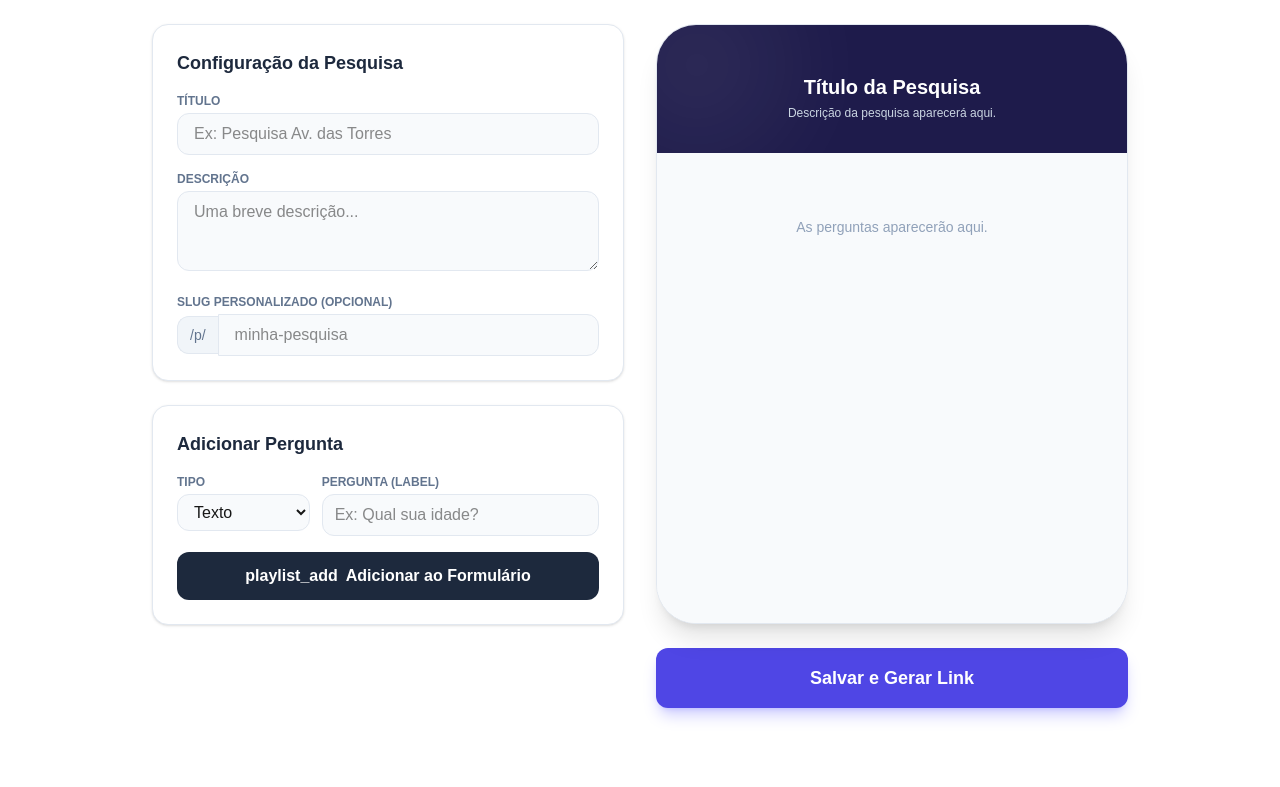
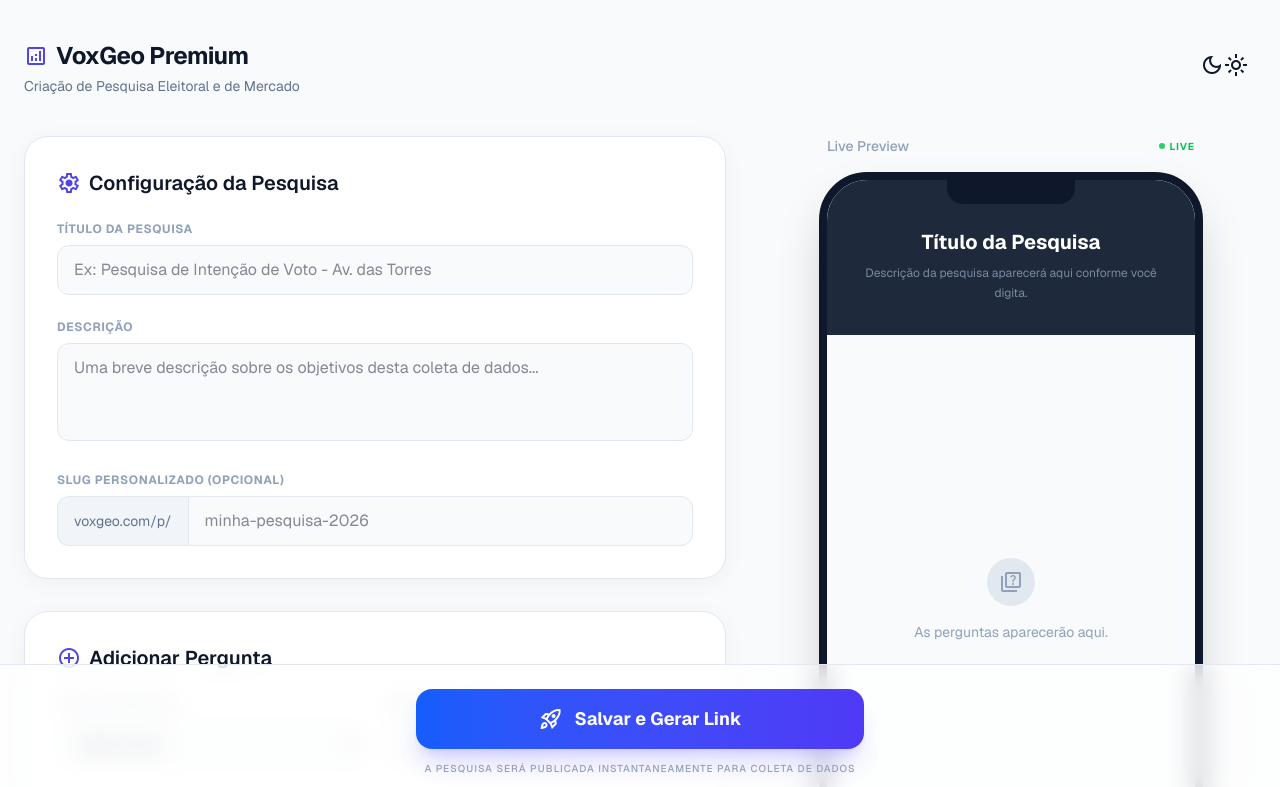
Before and after one commit to atmosagents/amazonvox, a Next.js app: page /dashboard/surveys/create in a window 1280 px wide. Shown: the top 787 px of the page. Built offline with nearby package versions, Linux system fonts and the light colour scheme.

Commit message:
Atualização no dashboard de pesquisas

```diff
--- a/app/dashboard/surveys/create/page.tsx
+++ b/app/dashboard/surveys/create/page.tsx
@@ -1,6 +1,6 @@
 'use client'
 
-import { useState } from 'react'
+import { useState, useEffect } from 'react'
 import { useRouter } from 'next/navigation'
 
 type QuestionType = 'text' | 'select' | 'scale' | 'radio'
@@ -19,11 +19,25 @@ export default function SurveyBuilderPage() {
     const [slug, setSlug] = useState('')
     const [questions, setQuestions] = useState<Question[]>([])
     const [loading, setLoading] = useState(false)
+    const [darkMode, setDarkMode] = useState(false)
 
     // New Question State
     const [qLabel, setQLabel] = useState('')
     const [qType, setQType] = useState<QuestionType>('text')
     const [qOptions, setQOptions] = useState('')
+
+    useEffect(() => {
+        // Simple dark mode init
+        if (window.matchMedia && window.matchMedia('(prefers-color-scheme: dark)').matches) {
+            setDarkMode(true)
+            document.documentElement.classList.add('dark')
+        }
+    }, [])
+
+    const toggleDarkMode = () => {
+        setDarkMode(!darkMode)
+        document.documentElement.classList.toggle('dark')
+    }
 
     const addQuestion = () => {
         if (!qLabel) return
@@ -64,7 +78,7 @@ export default function SurveyBuilderPage() {
                 body: JSON.stringify({
                     title,
                     description: desc,
-                    slug: slug || undefined, // Send undefined if empty to let backend gen
+                    slug: slug || undefined,
                     questions_schema: questions
                 })
             })
@@ -82,127 +96,181 @@ export default function SurveyBuilderPage() {
     }
 
     return (
-        <div className="p-6 max-w-5xl mx-auto grid grid-cols-1 lg:grid-cols-2 gap-8">
-            {/* EDITOR SIDE */}
+        <div className="bg-[#F8FAFC] dark:bg-[#0F172A] min-h-screen text-slate-900 dark:text-slate-100 transition-colors duration-300 font-sans">
+            <style jsx global>{`
+                @import url('https://fonts.googleapis.com/css2?family=Inter:wght@300;400;500;600;700&display=swap');
+                @import url('https://fonts.googleapis.com/css2?family=Material+Symbols+Outlined:wght,FILL@100..700,0..1&display=swap');
+
+                body { font-family: 'Inter', sans-serif; }
+                .ios-shadow { box-shadow: 0 4px 24px -2px rgba(0, 0, 0, 0.05); }
+                .glass {
+                    backdrop-filter: blur(12px);
+                    -webkit-backdrop-filter: blur(12px);
+                }
+                .main-container {
+                     min-height: calc(100vh - 80px); padding-bottom: 120px;
+                }
+            `}</style>
+
+            <div className="max-w-7xl mx-auto px-6 py-10 main-container">
+                <header className="mb-10 flex items-center justify-between">
+                    <div>
+                        <h1 className="text-2xl font-bold tracking-tight text-slate-900 dark:text-white flex items-center gap-2">
+                            <span className="material-symbols-outlined text-[#4F46E5]">analytics</span>
+                            VoxGeo Premium
+                        </h1>
+                        <p className="text-slate-500 dark:text-slate-400 text-sm mt-1">Criação de Pesquisa Eleitoral e de Mercado</p>
+                    </div>
+                    <div className="flex items-center gap-4">
+                        <button
+                            className="p-2 rounded-full hover:bg-slate-200 dark:hover:bg-slate-800 transition-colors"
+                            onClick={toggleDarkMode}
+                        >
+                            <span className="material-symbols-outlined dark:hidden">dark_mode</span>
+                            <span className="material-symbols-outlined hidden dark:block">light_mode</span>
+                        </button>
+                    </div>
+                </header>
+
+                <main className="grid grid-cols-1 lg:grid-cols-12 gap-10">
+                    <div className="lg:col-span-7 space-y-8">
+                        <section className="bg-white dark:bg-slate-900 border border-slate-200 dark:border-slate-800 rounded-3xl p-8 ios-shadow">
+                            <div className="flex items-center gap-2 mb-6">
+                                <span className="material-symbols-outlined text-[#4F46E5] text-xl">settings</span>
+                                <h2 className="text-xl font-semibold">Configuração da Pesquisa</h2>
+                            </div>
                             <div className="space-y-6">
-                <div className="bg-white dark:bg-slate-900 p-6 rounded-2xl shadow-sm border border-slate-200 dark:border-slate-800">
-                    <h2 className="text-lg font-bold text-slate-800 dark:text-white mb-4">Configuração da Pesquisa</h2>
-                    <div className="space-y-4">
                                 <div>
-                            <label className="block text-xs font-bold text-slate-500 uppercase mb-1">Título</label>
+                                    <label className="block text-xs font-bold uppercase tracking-wider text-slate-400 dark:text-slate-500 mb-2">Título da Pesquisa</label>
                                     <input
                                         value={title} onChange={e => setTitle(e.target.value)}
-                                className="w-full bg-slate-50 dark:bg-slate-800 border border-slate-200 dark:border-slate-700 rounded-xl px-4 py-2 outline-none focus:ring-2 ring-indigo-500/50"
-                                placeholder="Ex: Pesquisa Av. das Torres"
+                                        className="w-full px-4 py-3 rounded-xl border border-slate-200 dark:border-slate-700 bg-slate-50 dark:bg-slate-800 focus:ring-2 focus:ring-[#4F46E5]/20 focus:border-[#4F46E5] transition-all outline-none"
+                                        placeholder="Ex: Pesquisa de Intenção de Voto - Av. das Torres"
+                                        type="text"
                                     />
                                 </div>
                                 <div>
-                            <label className="block text-xs font-bold text-slate-500 uppercase mb-1">Descrição</label>
+                                    <label className="block text-xs font-bold uppercase tracking-wider text-slate-400 dark:text-slate-500 mb-2">Descrição</label>
                                     <textarea
                                         value={desc} onChange={e => setDesc(e.target.value)}
-                                className="w-full bg-slate-50 dark:bg-slate-800 border border-slate-200 dark:border-slate-700 rounded-xl px-4 py-2 outline-none focus:ring-2 ring-indigo-500/50 h-20"
-                                placeholder="Uma breve descrição..."
-                            />
+                                        className="w-full px-4 py-3 rounded-xl border border-slate-200 dark:border-slate-700 bg-slate-50 dark:bg-slate-800 focus:ring-2 focus:ring-[#4F46E5]/20 focus:border-[#4F46E5] transition-all outline-none resize-none"
+                                        placeholder="Uma breve descrição sobre os objetivos desta coleta de dados..."
+                                        rows={3}
+                                    ></textarea>
                                 </div>
                                 <div>
-                            <label className="block text-xs font-bold text-slate-500 uppercase mb-1">Slug Personalizado (Opcional)</label>
-                            <div className="flex items-center">
-                                <span className="bg-slate-100 dark:bg-slate-800 text-slate-500 px-3 py-2 border border-r-0 border-slate-200 dark:border-slate-700 rounded-l-xl text-sm">/p/</span>
+                                    <label className="block text-xs font-bold uppercase tracking-wider text-slate-400 dark:text-slate-500 mb-2">Slug Personalizado (Opcional)</label>
+                                    <div className="flex">
+                                        <span className="inline-flex items-center px-4 rounded-l-xl border border-r-0 border-slate-200 dark:border-slate-700 bg-slate-100 dark:bg-slate-700 text-slate-500 dark:text-slate-400 text-sm">
+                                            voxgeo.com/p/
+                                        </span>
                                         <input
                                             value={slug} onChange={e => setSlug(e.target.value)}
-                                    className="w-full bg-slate-50 dark:bg-slate-800 border border-slate-200 dark:border-slate-700 rounded-r-xl px-4 py-2 outline-none focus:ring-2 ring-indigo-500/50"
-                                    placeholder="minha-pesquisa"
+                                            className="flex-1 px-4 py-3 rounded-r-xl border border-slate-200 dark:border-slate-700 bg-slate-50 dark:bg-slate-800 focus:ring-2 focus:ring-[#4F46E5]/20 focus:border-[#4F46E5] transition-all outline-none"
+                                            placeholder="minha-pesquisa-2026"
+                                            type="text"
                                         />
                                     </div>
                                 </div>
                             </div>
+                        </section>
+
+                        <section className="bg-white dark:bg-slate-900 border border-slate-200 dark:border-slate-800 rounded-3xl p-8 ios-shadow">
+                            <div className="flex items-center gap-2 mb-6">
+                                <span className="material-symbols-outlined text-[#4F46E5] text-xl">add_circle</span>
+                                <h2 className="text-xl font-semibold">Adicionar Pergunta</h2>
                             </div>
-
-                <div className="bg-white dark:bg-slate-900 p-6 rounded-2xl shadow-sm border border-slate-200 dark:border-slate-800">
-                    <h2 className="text-lg font-bold text-slate-800 dark:text-white mb-4">Adicionar Pergunta</h2>
-                    <div className="space-y-4">
-                        <div className="grid grid-cols-3 gap-3">
-                            <div className="col-span-1">
-                                <label className="block text-xs font-bold text-slate-500 uppercase mb-1">Tipo</label>
+                            <div className="grid grid-cols-1 md:grid-cols-2 gap-6 mb-8">
+                                <div>
+                                    <label className="block text-xs font-bold uppercase tracking-wider text-slate-400 dark:text-slate-500 mb-2">Tipo de Resposta</label>
                                     <select
                                         value={qType} onChange={e => setQType(e.target.value as QuestionType)}
-                                    className="w-full bg-slate-50 dark:bg-slate-800 border border-slate-200 dark:border-slate-700 rounded-xl px-3 py-2 outline-none"
+                                        className="w-full px-4 py-3 rounded-xl border border-slate-200 dark:border-slate-700 bg-slate-50 dark:bg-slate-800 focus:ring-2 focus:ring-[#4F46E5]/20 focus:border-[#4F46E5] outline-none"
                                     >
-                                    <option value="text">Texto</option>
-                                    <option value="select">Seleção (Dropdown)</option>
-                                    <option value="radio">Radio Button</option>
-                                    <option value="scale">Escala 1-5</option>
+                                        <option value="text">Texto Curto</option>
+                                        <option value="select">Seleção Única (Dropdown)</option>
+                                        <option value="radio">Seleção Múltipla (Radio)</option>
+                                        <option value="scale">Escala Linear 1-5</option>
                                     </select>
                                 </div>
-                            <div className="col-span-2">
-                                <label className="block text-xs font-bold text-slate-500 uppercase mb-1">Pergunta (Label)</label>
+                                <div>
+                                    <label className="block text-xs font-bold uppercase tracking-wider text-slate-400 dark:text-slate-500 mb-2">Pergunta (Label)</label>
                                     <input
                                         value={qLabel} onChange={e => setQLabel(e.target.value)}
-                                    className="w-full bg-slate-50 dark:bg-slate-800 border border-slate-200 dark:border-slate-700 rounded-xl px-3 py-2 outline-none focus:ring-2 ring-indigo-500/50"
+                                        className="w-full px-4 py-3 rounded-xl border border-slate-200 dark:border-slate-700 bg-slate-50 dark:bg-slate-800 focus:ring-2 focus:ring-[#4F46E5]/20 focus:border-[#4F46E5] outline-none"
                                         placeholder="Ex: Qual sua idade?"
+                                        type="text"
                                     />
-                            </div>
                                 </div>
 
                                 {(qType === 'select' || qType === 'radio') && (
-                            <div>
-                                <label className="block text-xs font-bold text-slate-500 uppercase mb-1">Opções (Separadas por vírgula)</label>
+                                    <div className="md:col-span-2">
+                                        <label className="block text-xs font-bold uppercase tracking-wider text-slate-400 dark:text-slate-500 mb-2">Opções (Separadas por vírgula)</label>
                                         <input
                                             value={qOptions} onChange={e => setQOptions(e.target.value)}
-                                    className="w-full bg-slate-50 dark:bg-slate-800 border border-slate-200 dark:border-slate-700 rounded-xl px-3 py-2 outline-none focus:ring-2 ring-indigo-500/50"
+                                            className="w-full px-4 py-3 rounded-xl border border-slate-200 dark:border-slate-700 bg-slate-50 dark:bg-slate-800 focus:ring-2 focus:ring-[#4F46E5]/20 focus:border-[#4F46E5] outline-none"
                                             placeholder="Ex: Opção A, Opção B, Opção C"
+                                            type="text"
                                         />
                                     </div>
                                 )}
-
+                            </div>
                             <button
                                 onClick={addQuestion}
-                            className="w-full py-3 bg-slate-800 hover:bg-slate-700 text-white font-semibold rounded-xl transition-colors flex items-center justify-center gap-2"
+                                className="w-full flex items-center justify-center gap-2 py-4 bg-[#1E293B] text-white rounded-xl hover:bg-slate-800 transition-all font-medium"
                             >
-                            <span className="material-icons-round">playlist_add</span>
+                                <span className="material-symbols-outlined text-xl">playlist_add</span>
                                 Adicionar ao Formulário
                             </button>
-                    </div>
-                </div>
+                        </section>
                     </div>
 
-            {/* PREVIEW SIDE */}
-            <div className="space-y-6">
-                <div className="bg-white dark:bg-slate-900 border border-slate-200 dark:border-slate-800 shadow-xl rounded-[40px] overflow-hidden min-h-[600px] flex flex-col relative">
-                    <div className="bg-[#1E1B4B] pt-12 pb-8 px-6 text-center relative shrink-0">
-                        <div className="absolute top-0 left-0 w-full h-full opacity-10">
-                            <div className="absolute -top-10 -left-10 w-40 h-40 bg-white rounded-full blur-3xl"></div>
+                    <div className="lg:col-span-5 flex flex-col items-center">
+                        <div className="sticky top-10 w-full max-w-sm">
+                            <div className="mb-4 flex items-center justify-between px-2">
+                                <span className="text-sm font-medium text-slate-400">Live Preview</span>
+                                <span className="flex items-center gap-1 text-[10px] text-green-500 font-bold uppercase tracking-widest">
+                                    <span className="w-1.5 h-1.5 bg-green-500 rounded-full animate-pulse"></span>
+                                    Live
+                                </span>
                             </div>
-                        <h2 className="text-xl font-bold text-white mb-1">{title || 'Título da Pesquisa'}</h2>
-                        <p className="text-slate-300 text-xs">{desc || 'Descrição da pesquisa aparecerá aqui.'}</p>
+                            <div className="relative w-full aspect-[9/18.5] bg-white dark:bg-slate-900 rounded-[3rem] border-[8px] border-slate-900 dark:border-slate-800 overflow-hidden shadow-2xl">
+                                <div className="absolute top-0 left-1/2 -translate-x-1/2 w-32 h-6 bg-slate-900 rounded-b-2xl z-20"></div>
+                                <div className="h-full flex flex-col overflow-y-auto custom-scrollbar">
+                                    <div className="pt-12 pb-8 px-6 bg-[#1E293B] text-white text-center shrink-0">
+                                        <h3 className="text-xl font-bold mb-2">{title || 'Título da Pesquisa'}</h3>
+                                        <p className="text-xs text-slate-400 opacity-80 leading-relaxed">
+                                            {desc || 'Descrição da pesquisa aparecerá aqui conforme você digita.'}
+                                        </p>
                                     </div>
-
-                    <div className="flex-1 bg-slate-50 dark:bg-slate-800 p-6 space-y-4 overflow-y-auto">
+                                    <div className="flex-1 p-6 bg-slate-50 dark:bg-slate-950 space-y-4">
                                         {questions.length === 0 ? (
-                            <div className="text-center py-10 text-slate-400 text-sm">
-                                As perguntas aparecerão aqui.
+                                            <div className="flex flex-col items-center justify-center h-full text-center space-y-4">
+                                                <div className="w-12 h-12 rounded-full bg-slate-200 dark:bg-slate-800 flex items-center justify-center">
+                                                    <span className="material-symbols-outlined text-slate-400">quiz</span>
+                                                </div>
+                                                <p className="text-slate-400 text-sm">As perguntas aparecerão aqui.</p>
                                             </div>
                                         ) : (
                                             questions.map((q, idx) => (
-                                <div key={q.id} className="bg-white dark:bg-slate-900 p-4 rounded-xl border border-slate-100 dark:border-slate-700 relative group">
+                                                <div key={q.id} className="bg-white dark:bg-slate-900 p-4 rounded-xl border border-slate-100 dark:border-slate-800 relative group text-left">
                                                     <button
                                                         onClick={() => removeQuestion(q.id)}
                                                         className="absolute top-2 right-2 text-red-300 hover:text-red-500 opacity-0 group-hover:opacity-100 transition-opacity"
                                                     >
-                                        <span className="material-icons-round text-sm">delete</span>
+                                                        <span className="material-symbols-outlined text-sm">delete</span>
                                                     </button>
 
                                                     <label className="block text-xs font-bold text-slate-500 uppercase mb-2">
-                                        {idx + 1}. {q.label}
+                                                        {q.label}
                                                     </label>
 
-                                    {/* PREVIEW RENDERS */}
                                                     {q.type === 'text' && (
-                                        <input disabled className="w-full bg-slate-50 border border-slate-200 rounded-lg px-3 py-2 text-sm" placeholder="Resposta..." />
+                                                        <input disabled className="w-full bg-slate-50 dark:bg-slate-800 border border-slate-200 dark:border-slate-700 rounded-lg px-3 py-2 text-sm" placeholder="Resposta..." />
                                                     )}
 
                                                     {q.type === 'select' && (
-                                        <select disabled className="w-full bg-slate-50 border border-slate-200 rounded-lg px-3 py-2 text-sm">
+                                                        <select disabled className="w-full bg-slate-50 dark:bg-slate-800 border border-slate-200 dark:border-slate-700 rounded-lg px-3 py-2 text-sm">
                                                             <option>Selecione...</option>
                                                             {q.options?.map(o => <option key={o}>{o}</option>)}
                                                         </select>
@@ -212,8 +280,8 @@ export default function SurveyBuilderPage() {
                                                         <div className="space-y-2">
                                                             {q.options?.map(o => (
                                                                 <div key={o} className="flex items-center gap-2">
-                                                    <div className="w-4 h-4 rounded-full border border-slate-300 bg-slate-50"></div>
-                                                    <span className="text-sm text-slate-600">{o}</span>
+                                                                    <div className="w-4 h-4 rounded-full border border-slate-300 dark:border-slate-600 bg-slate-50 dark:bg-slate-800"></div>
+                                                                    <span className="text-sm text-slate-600 dark:text-slate-400">{o}</span>
                                                                 </div>
                                                             ))}
                                                         </div>
@@ -223,7 +291,7 @@ export default function SurveyBuilderPage() {
                                                         <div className="flex justify-between px-2">
                                                             {[1, 2, 3, 4, 5].map(n => (
                                                                 <div key={n} className="flex flex-col items-center gap-1">
-                                                    <div className="w-8 h-8 rounded-full bg-slate-100 flex items-center justify-center text-sm font-bold text-slate-500">{n}</div>
+                                                                    <div className="w-6 h-6 rounded-full bg-slate-100 dark:bg-slate-800 flex items-center justify-center text-xs font-bold text-slate-500">{n}</div>
                                                                 </div>
                                                             ))}
                                                         </div>
@@ -232,15 +300,33 @@ export default function SurveyBuilderPage() {
                                             ))
                                         )}
                                     </div>
+                                    <div className="p-6 bg-white dark:bg-slate-900 border-t border-slate-100 dark:border-slate-800 mt-auto">
+                                        <div className="w-full h-10 bg-slate-200 dark:bg-slate-800 rounded-lg animate-pulse"></div>
+                                    </div>
+                                </div>
+                            </div>
+                        </div>
+                    </div>
+                </main>
             </div>
 
+            <footer className="fixed bottom-0 left-0 right-0 glass bg-white/70 dark:bg-slate-950/70 border-t border-slate-200 dark:border-slate-800 py-6 px-6 z-50">
+                <div className="max-w-7xl mx-auto flex flex-col items-center">
                     <button
                         onClick={saveSurvey}
                         disabled={loading}
-                    className="w-full py-4 bg-[#4F46E5] hover:bg-indigo-700 text-white font-bold rounded-xl shadow-lg shadow-indigo-500/30 transition-all text-lg"
+                        className="w-full max-w-md py-4 px-10 bg-gradient-to-r from-blue-600 to-indigo-600 hover:from-blue-700 hover:to-indigo-700 text-white rounded-2xl font-bold text-lg shadow-xl shadow-indigo-500/20 transition-all flex items-center justify-center gap-3 active:scale-95"
                     >
-                    {loading ? 'Salvando...' : 'Salvar e Gerar Link'}
+                        <span className="material-symbols-outlined">rocket_launch</span>
+                        {loading ? 'Publicando...' : 'Salvar e Gerar Link'}
                     </button>
+                    <p className="text-center text-[10px] font-medium uppercase tracking-widest text-slate-400 mt-3">A pesquisa será publicada instantaneamente para coleta de dados</p>
+                </div>
+            </footer>
+
+            <div className="fixed top-0 left-0 -z-10 w-full h-full overflow-hidden opacity-20 pointer-events-none">
+                <div className="absolute top-[-10%] right-[-10%] w-[40rem] h-[40rem] bg-[#4F46E5]/20 blur-[100px] rounded-full"></div>
+                <div className="absolute bottom-[-10%] left-[-10%] w-[30rem] h-[30rem] bg-indigo-500/20 blur-[100px] rounded-full"></div>
             </div>
         </div>
     )
```
Lines whose indentation alone changed are shown as unchanged.
